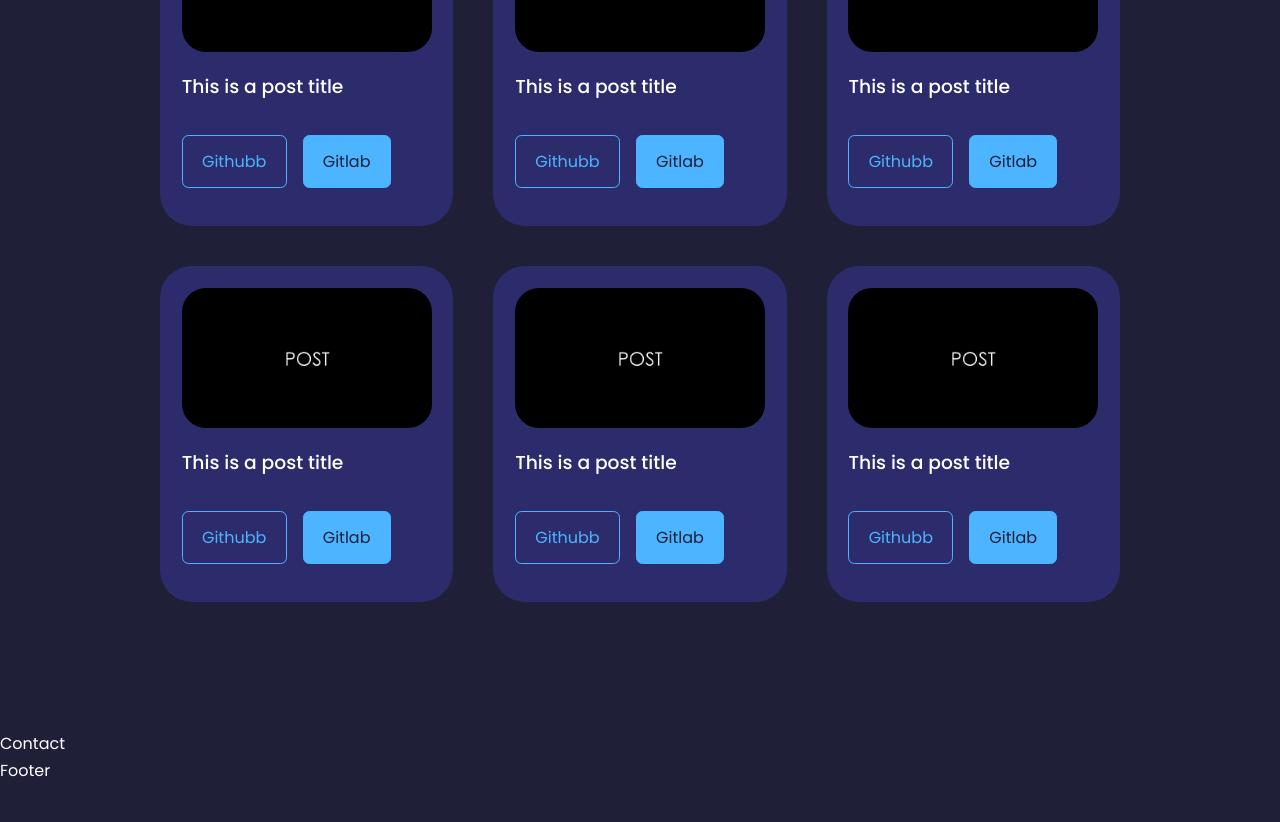
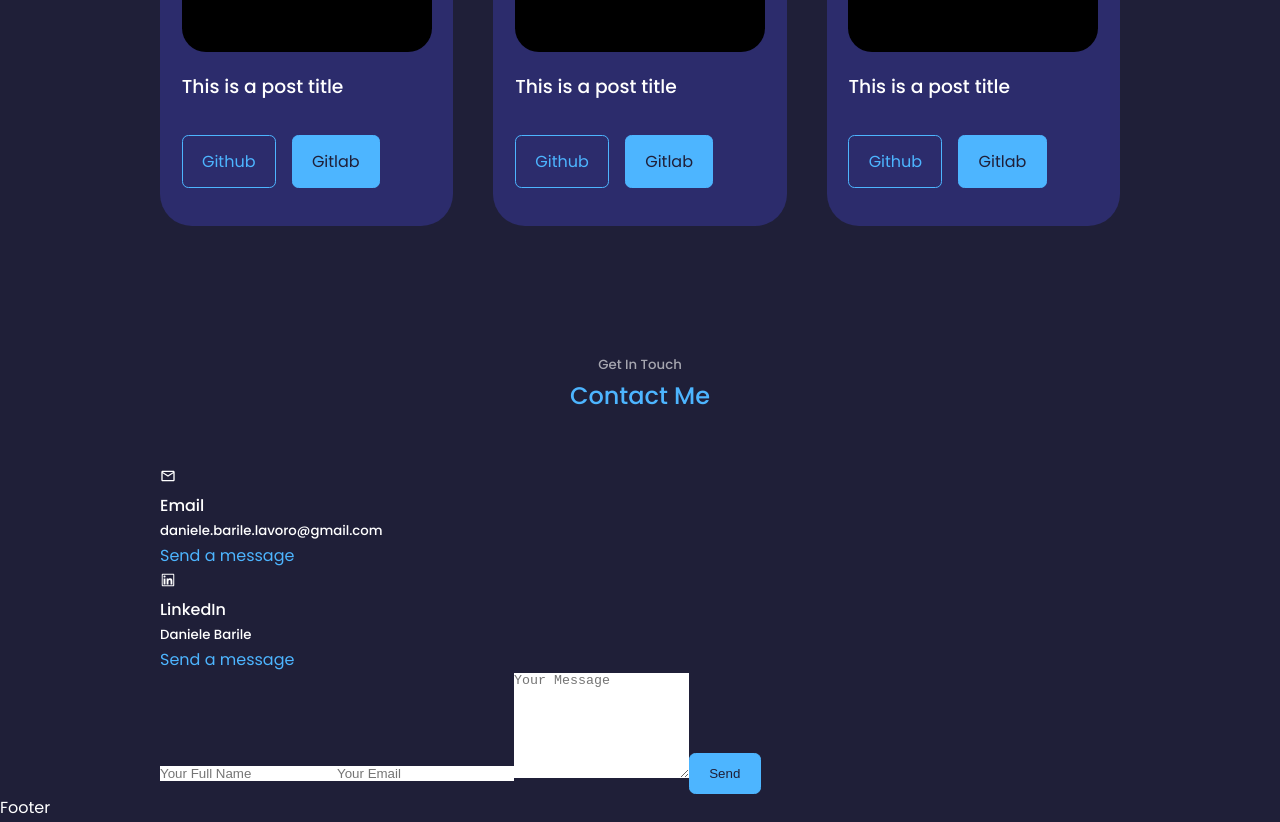
Before and after one commit to Ho3pLi/MyPlace, a React (Create React App) app: page / in a window 1280 px wide. Shown: the part 3020-3842 px from the top of the page. Before the commit the page ends 3804 px from the top, so only its background shows below. Built offline with nearby package versions, Linux system fonts and the light colour scheme.

Commit message:
Contact Component JSX
working on the contact section :)
also removed 3 data from the array in the 'Blog.jsx' file

```diff
--- a/src/components/blog/Blog.jsx
+++ b/src/components/blog/Blog.jsx
@@ -20,27 +20,6 @@ const data = [
   },
   {
     id: 3,
-    image: POST,
-    title: 'This is a post title',
-    github: 'https://github.com',
-    gitlab: 'https://gitlba.com'
-  },
-  {
-    id: 4,
-    image: POST,
-    title: 'This is a post title',
-    github: 'https://github.com',
-    gitlab: 'https://gitlba.com'
-  },
-  {
-    id: 5,
-    image: POST,
-    title: 'This is a post title',
-    github: 'https://github.com',
-    gitlab: 'https://gitlba.com'
-  },
-  {
-    id: 6,
     image: POST,
     title: 'This is a post title',
     github: 'https://github.com',
@@ -77,7 +56,7 @@ const Blog = () => {
 
               <div className="blog__item-cta">
 
-                <a href={github} className='btn' target='_blank'>Githubb</a>
+                <a href={github} className='btn' target='_blank'>Github</a>
                 <a href={gitlab} className='btn btn-primary' target='_blank'>Gitlab</a>
 
               </div>
--- a/src/components/contact/Contact.jsx
+++ b/src/components/contact/Contact.jsx
@@ -1,9 +1,51 @@
 import React from 'react'
 import './contact.css'
+import {MdOutlineEmail} from 'react-icons/md'
+import {AiOutlineLinkedin} from 'react-icons/ai'
 
 const Contact = () => {
   return (
-    <section id='contact'>Contact</section>
+    <section id='contact'>
+
+      <h5>Get In Touch</h5>
+      <h2>Contact Me</h2>
+
+      <div className="container contact__container">
+
+        <div className="contact__options">
+
+          <article className='contact__option'>
+
+            <MdOutlineEmail/>
+            <h4>Email</h4>
+            <h5>daniele.barile.lavoro@gmail.com</h5>
+            <a href="mailto:daniele.barile.lavoro@gmail.com">Send a message</a>
+
+          </article>
+
+          <article className='contact__option'>
+
+            <AiOutlineLinkedin/>
+            <h4>LinkedIn</h4>
+            <h5>Daniele Barile</h5>
+            <a href="https://www.linkedin.com/in/danielebarile/" target="_blank">Send a message</a>
+
+          </article>
+
+        </div>
+
+        <form action="">
+
+          <input type="text" name="name" placeholder='Your Full Name' required/>
+          <input type="email" name="email" placeholder='Your Email' required/>
+          <textarea name="message" rows="7" placeholder='Your Message' required></textarea>
+          <button type="submit" className='btn btn-primary'>Send</button>
+
+        </form>
+
+      </div>
+
+    </section>
   )
 }
 
```
